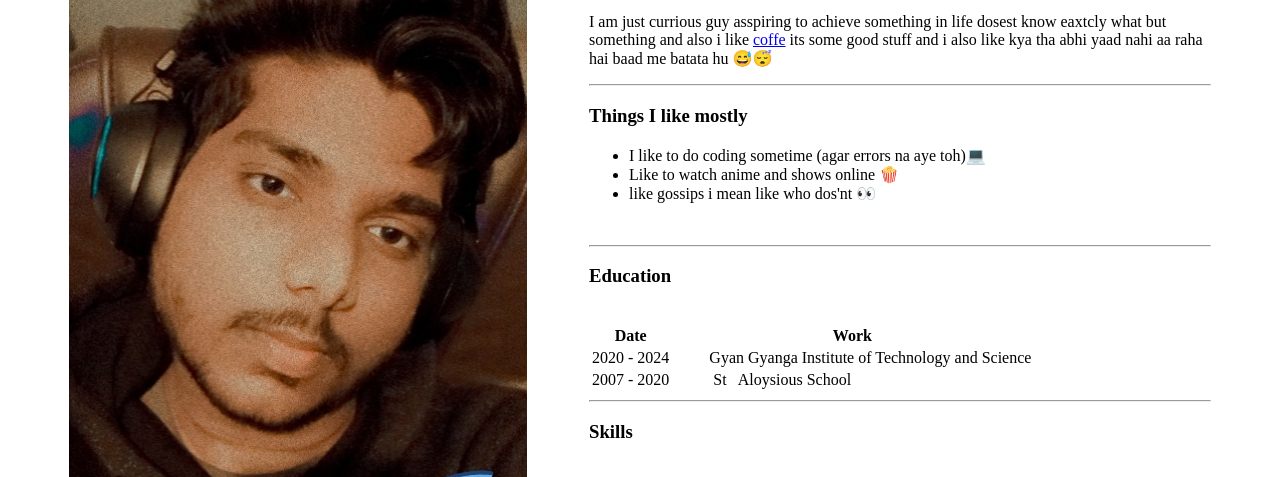
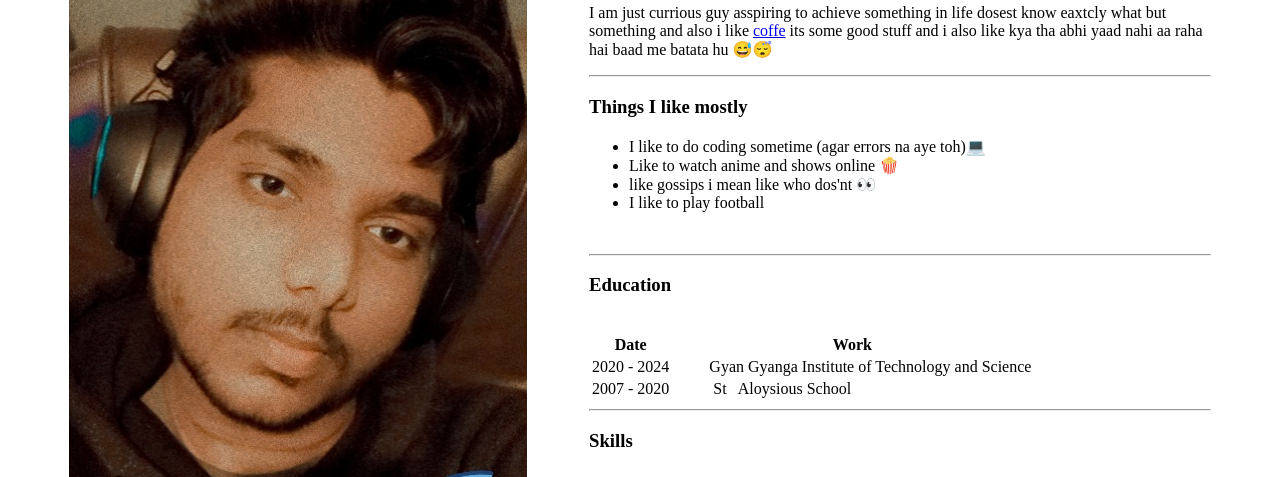
Before and after one commit to vikasbaghel1001/basic_portfolio, a plain HTML site: page index.html in a window 1280 px wide. Shown: the part 264-741 px from the top of the page. Drawn offline with Linux system fonts and the light colour scheme.

Commit message:
changed the table

```diff
--- a/index.html
+++ b/index.html
@@ -24,6 +24,7 @@
                        <li>  I like to do coding sometime (agar errors na aye toh)💻 </li>
                        <li>   Like to watch anime and shows online 🍿 </li>
                        <li> like gossips i mean like who dos'nt 👀</li>
+                       <li> I like to play football</li>
                      </ul>
                        <br>
 
```
